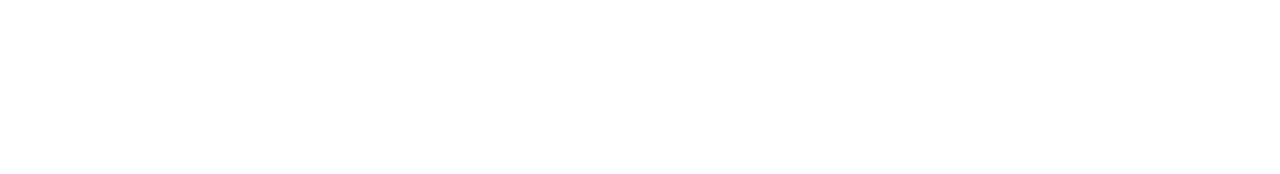
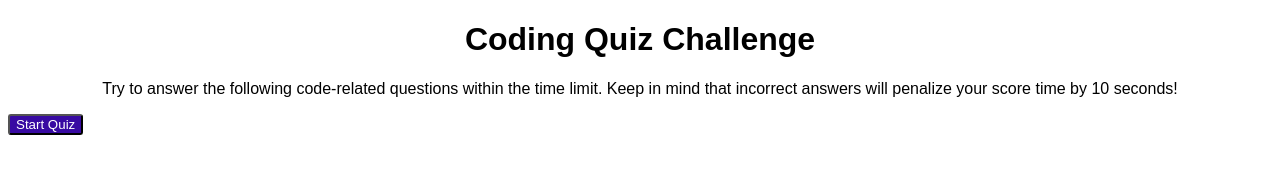
Before and after one commit to lexigeller/JavaScript-Code-Quiz, a plain HTML site: page index.html in a window 1280 px wide. Drawn offline with Linux system fonts and the light colour scheme; files whose address does not match are found by name.

Commit message:
added first header, paragraph, and button in html; added basic style to CSS

```diff
--- a/assets/css/style.css
+++ b/assets/css/style.css
@@ -0,0 +1,27 @@
+body {
+    font-family: Arial, Helvetica, sans-serif;
+}
+
+h1 {
+    font-size: 28;
+    font-weight: 700;
+    text-align: center;
+}
+
+p {
+    text-align: center;
+}
+
+button {
+    background-color: #380aa2;
+    color: white;
+    cursor: pointer;
+    font-size: 12;
+    border-radius: 3px;
+    text-align: center;
+    width: fit-content;
+  }
+
+  button:hover {
+    opacity: 75%;
+  }
--- a/index.html
+++ b/index.html
@@ -7,6 +7,11 @@
     <title>JavaScript Code Quiz</title>
 </head>
 <body>
+    <header>
+        <h1 class= "">Coding Quiz Challenge</h1>
+        <p>Try to answer the following code-related questions within the time limit. Keep in mind that incorrect answers will penalize your score time by 10 seconds!</p>
+        <button class="start-button">Start Quiz</button>
+      </header>
     <script src="./script.js"></script>
 </body>
 </html>
```
